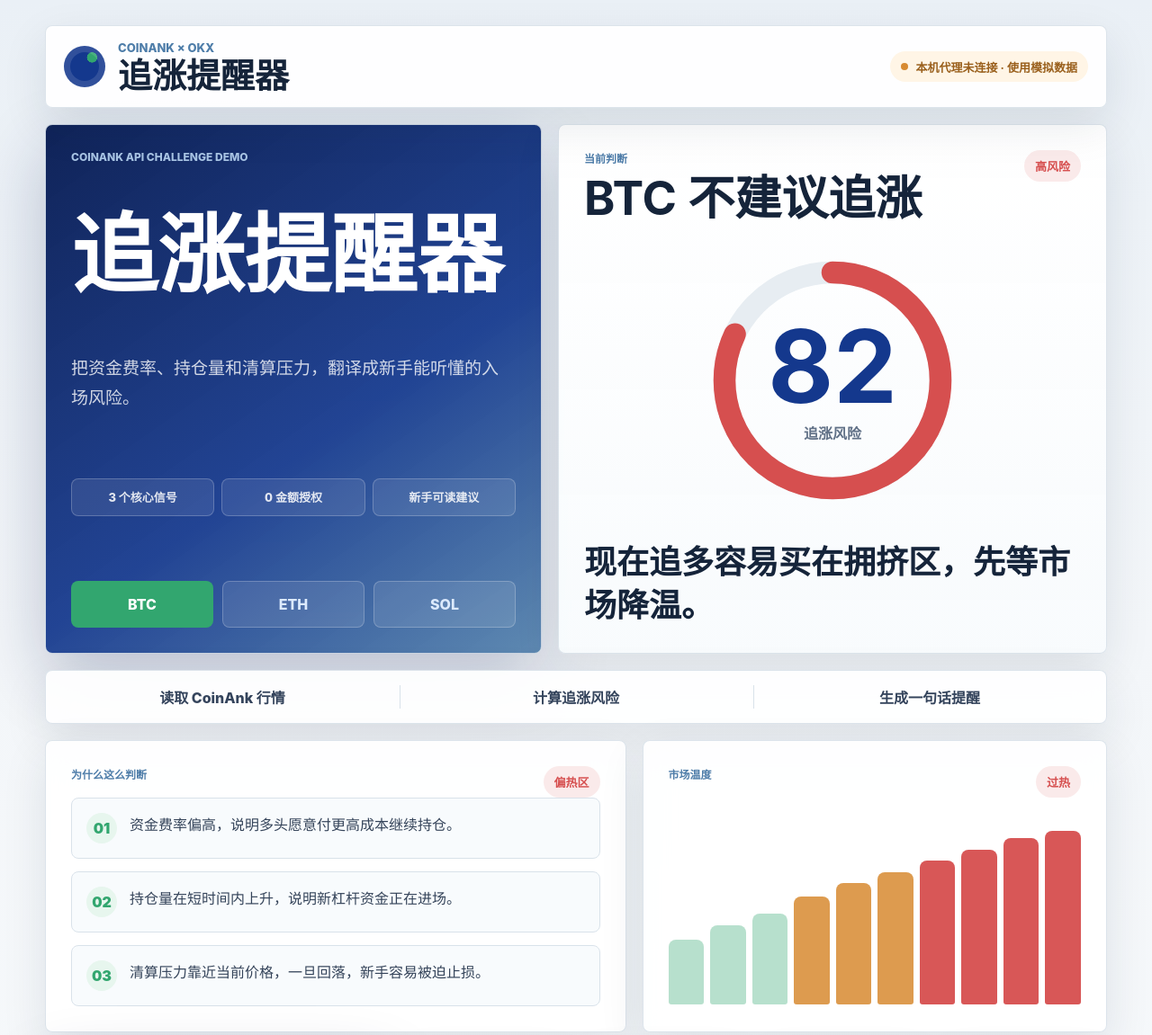
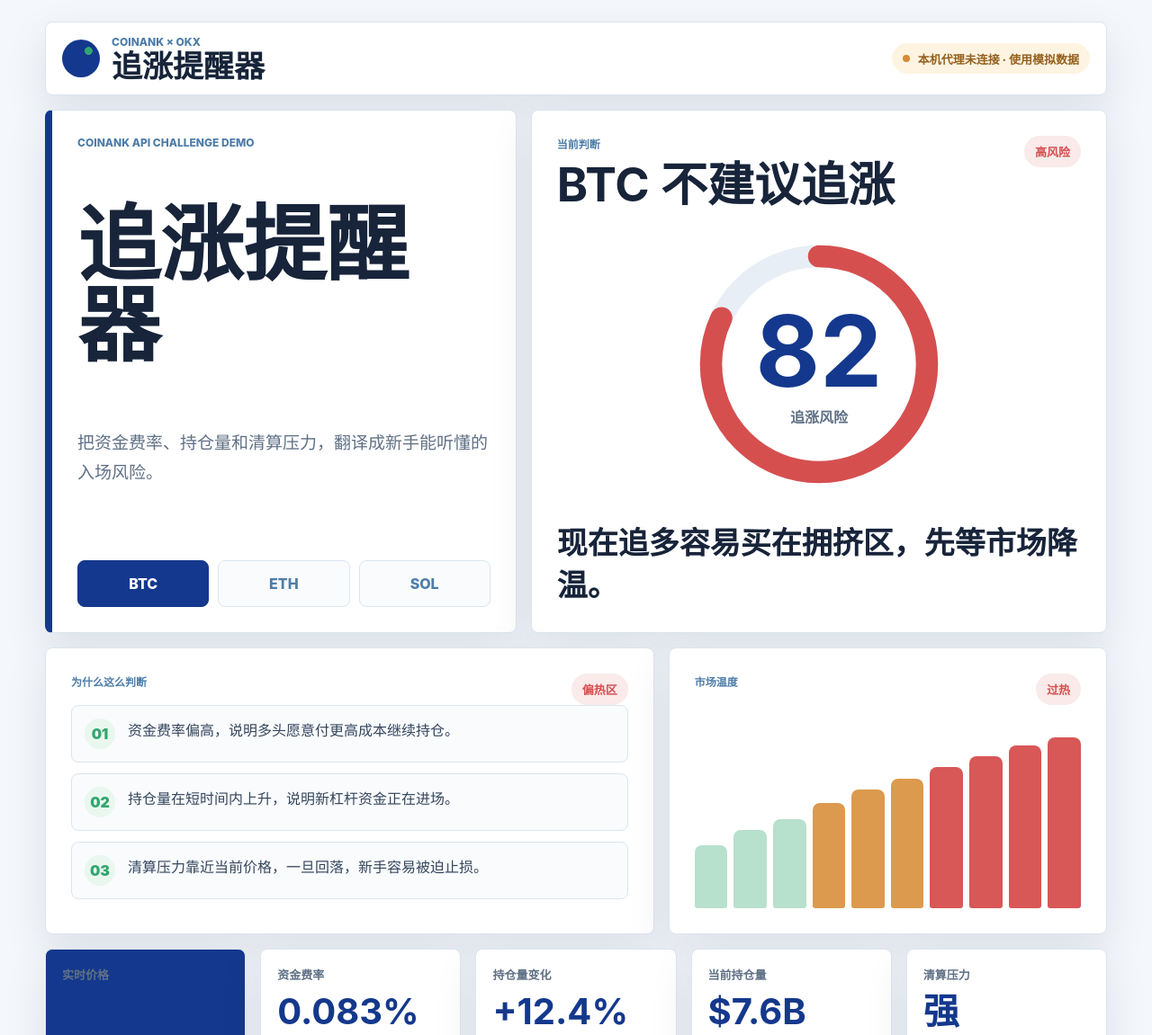
Before and after one commit to ELLE0928/CoinAnk_tracker, a website: page index.html in a window 1280 px wide. Shown: the top 1151 px of the page at 90% size. Drawn offline with Linux system fonts and the light colour scheme; no server answers.

Commit message:
Simplify challenge demo visual design

```diff
--- a/index.html
+++ b/index.html
@@ -27,11 +27,6 @@
           <p class="eyebrow">CoinAnk API Challenge Demo</p>
           <h1>追涨提醒器</h1>
           <p class="lede">把资金费率、持仓量和清算压力，翻译成新手能听懂的入场风险。</p>
-          <div class="proof-strip" aria-label="演示能力">
-            <span>3 个核心信号</span>
-            <span>0 金额授权</span>
-            <span>新手可读建议</span>
-          </div>
           <div class="coin-switcher" role="tablist" aria-label="选择币种">
             <button class="coin-button is-active" type="button" data-symbol="BTC" role="tab" aria-selected="true">BTC</button>
             <button class="coin-button" type="button" data-symbol="ETH" role="tab" aria-selected="false">ETH</button>
@@ -61,12 +56,6 @@
 
           <p class="plain-advice" id="plainAdvice">现在追多容易买在拥挤区，先等市场降温。</p>
         </article>
-      </section>
-
-      <section class="flow-strip" aria-label="工作流程">
-        <span>读取 CoinAnk 行情</span>
-        <span>计算追涨风险</span>
-        <span>生成一句话提醒</span>
       </section>
 
       <section class="dashboard-grid">
--- a/styles.css
+++ b/styles.css
@@ -1,18 +1,16 @@
 :root {
   --navy: #14388d;
-  --navy-deep: #0b1f55;
   --blue: #4e7da9;
   --mint: #32a66f;
-  --mint-soft: #e7f6ee;
-  --bg: #f3f6f9;
+  --mint-soft: #e9f7ef;
+  --bg: #f4f7fb;
   --panel: #ffffff;
-  --ink: #15243a;
-  --muted: #617187;
-  --line: #d9e2ea;
+  --ink: #17243a;
+  --muted: #607186;
+  --line: #dce5ee;
   --amber: #d78a31;
   --red: #d64f4f;
-  --shadow: 0 18px 50px rgba(21, 36, 58, 0.10);
-  --shadow-strong: 0 28px 76px rgba(11, 31, 85, 0.24);
+  --shadow: 0 18px 48px rgba(20, 42, 76, 0.10);
 }
 
 * {
@@ -22,9 +20,7 @@
 body {
   margin: 0;
   min-height: 100vh;
-  background:
-    linear-gradient(180deg, #eaf0f6 0%, var(--bg) 42%, #f8fafc 100%),
-    var(--bg);
+  background: var(--bg);
   color: var(--ink);
   font-family: -apple-system, BlinkMacSystemFont, "Segoe UI", "PingFang SC", "Microsoft YaHei", sans-serif;
 }
@@ -32,7 +28,7 @@
 .app-shell {
   width: min(1180px, calc(100vw - 32px));
   margin: 0 auto;
-  padding: 28px 0;
+  padding: 24px 0 34px;
 }
 
 .topbar,
@@ -41,60 +37,62 @@
 .insight-panel,
 .heat-panel,
 .metric,
-.one-line-panel,
-.flow-strip {
-  border: 1px solid rgba(217, 226, 234, 0.92);
-  background: rgba(255, 255, 255, 0.92);
+.one-line-panel {
+  border: 1px solid var(--line);
+  border-radius: 8px;
+  background: var(--panel);
   box-shadow: var(--shadow);
-  backdrop-filter: blur(16px);
 }
 
 .topbar {
-  position: sticky;
-  top: 14px;
-  z-index: 10;
   display: flex;
   align-items: center;
   justify-content: space-between;
   gap: 18px;
-  padding: 16px 20px;
-  border-radius: 8px;
+  padding: 14px 18px;
 }
 
 .brand {
   display: inline-flex;
   align-items: center;
-  gap: 14px;
+  gap: 13px;
   color: inherit;
   text-decoration: none;
 }
 
 .brand-mark {
-  width: 46px;
-  height: 46px;
+  width: 42px;
+  height: 42px;
   border-radius: 50%;
   background:
-    radial-gradient(circle at 68% 28%, var(--mint) 0 12%, transparent 13%),
+    radial-gradient(circle at 70% 30%, var(--mint) 0 10%, transparent 11%),
     var(--navy);
-  box-shadow: inset 0 0 0 7px rgba(255, 255, 255, 0.12);
 }
 
 .brand-copy {
   display: grid;
-  gap: 4px;
+  gap: 3px;
 }
 
-.brand-kicker {
+.brand-kicker,
+.eyebrow,
+.panel-label {
+  margin: 0 0 10px;
   color: var(--blue);
-  font-size: 13px;
+  font-size: 12px;
   font-weight: 800;
   letter-spacing: 0;
   text-transform: uppercase;
 }
 
+.brand-kicker {
+  margin: 0;
+  font-size: 12px;
+}
+
 .brand-name {
   color: var(--ink);
-  font-size: clamp(24px, 5vw, 38px);
+  font-size: clamp(22px, 4vw, 34px);
   font-weight: 780;
   line-height: 1;
   letter-spacing: 0;
@@ -108,18 +106,10 @@
   padding: 0 12px;
   border-radius: 999px;
   background: var(--mint-soft);
-  color: #267650;
+  color: #24734d;
   font-size: 13px;
-  font-weight: 700;
-}
-
-.is-offline .data-status {
-  background: #fff5e6;
-  color: #9a601d;
-}
-
-.is-offline .status-dot {
-  background: var(--amber);
+  font-weight: 760;
+  white-space: nowrap;
 }
 
 .status-dot {
@@ -129,18 +119,26 @@
   background: var(--mint);
 }
 
+.is-offline .data-status {
+  background: #fff4e2;
+  color: #93601e;
+}
+
+.is-offline .status-dot {
+  background: var(--amber);
+}
+
 .hero-grid,
 .dashboard-grid,
 .metric-grid,
-.one-line-panel,
-.flow-strip {
-  margin-top: 18px;
+.one-line-panel {
+  margin-top: 16px;
 }
 
 .hero-grid {
   display: grid;
-  grid-template-columns: minmax(0, 0.95fr) minmax(360px, 1.05fr);
-  gap: 18px;
+  grid-template-columns: minmax(0, 0.9fr) minmax(380px, 1.1fr);
+  gap: 16px;
 }
 
 .hero-copy,
@@ -148,40 +146,14 @@
 .insight-panel,
 .heat-panel,
 .one-line-panel {
-  border-radius: 8px;
   padding: 28px;
 }
 
 .hero-copy {
-  min-height: 420px;
+  min-height: 360px;
   display: grid;
   align-content: space-between;
-  position: relative;
-  overflow: hidden;
-  background:
-    linear-gradient(145deg, rgba(11, 31, 85, 0.98), rgba(20, 56, 141, 0.94) 58%, rgba(78, 125, 169, 0.90));
-  box-shadow: var(--shadow-strong);
-}
-
-.hero-copy .eyebrow,
-.hero-copy h1,
-.hero-copy .lede {
-  position: relative;
-  z-index: 1;
-}
-
-.hero-copy .eyebrow {
-  color: #a8c4e4;
-}
-
-.eyebrow,
-.panel-label {
-  margin: 0 0 10px;
-  color: var(--blue);
-  font-size: 12px;
-  font-weight: 800;
-  letter-spacing: 0;
-  text-transform: uppercase;
+  border-left: 8px solid var(--navy);
 }
 
 h1,
@@ -191,85 +163,47 @@
 }
 
 h1 {
+  max-width: 7em;
   margin-bottom: 18px;
   color: var(--ink);
-  font-size: clamp(48px, 9vw, 96px);
-  font-weight: 760;
-  line-height: 0.95;
+  font-size: clamp(54px, 8vw, 92px);
+  font-weight: 780;
+  line-height: 0.98;
   letter-spacing: 0;
-}
-
-.hero-copy h1 {
-  color: #fff;
-  max-width: 6em;
 }
 
 h2 {
   margin-bottom: 0;
-  font-size: clamp(28px, 5vw, 52px);
-  line-height: 1.05;
+  font-size: clamp(30px, 5vw, 52px);
+  line-height: 1.06;
   letter-spacing: 0;
 }
 
 .lede {
-  max-width: 520px;
+  max-width: 500px;
   margin-bottom: 0;
   color: var(--muted);
   font-size: 19px;
   line-height: 1.75;
 }
 
-.hero-copy .lede {
-  color: rgba(255, 255, 255, 0.80);
-}
-
-.proof-strip {
-  position: relative;
-  z-index: 1;
-  display: grid;
-  grid-template-columns: repeat(3, minmax(0, 1fr));
-  gap: 8px;
-  margin: 26px 0;
-}
-
-.proof-strip span {
-  min-height: 42px;
-  display: grid;
-  place-items: center;
-  padding: 0 10px;
-  border: 1px solid rgba(255, 255, 255, 0.22);
-  border-radius: 8px;
-  background: rgba(255, 255, 255, 0.09);
-  color: rgba(255, 255, 255, 0.86);
-  font-size: 13px;
-  font-weight: 800;
-  text-align: center;
-}
-
 .coin-switcher {
-  position: relative;
-  z-index: 1;
   display: grid;
   grid-template-columns: repeat(3, minmax(76px, 1fr));
   gap: 10px;
+  margin-top: 30px;
 }
 
 .coin-button {
   min-height: 52px;
   border: 1px solid var(--line);
   border-radius: 8px;
-  background: #f8fbfd;
+  background: #f9fbfd;
   color: var(--blue);
   font: inherit;
   font-weight: 850;
   cursor: pointer;
   transition: transform 160ms ease, background 160ms ease, color 160ms ease, border-color 160ms ease;
-}
-
-.hero-copy .coin-button {
-  border-color: rgba(255, 255, 255, 0.22);
-  background: rgba(255, 255, 255, 0.10);
-  color: #dceafe;
 }
 
 .coin-button:hover {
@@ -287,17 +221,9 @@
   color: #fff;
 }
 
-.hero-copy .coin-button.is-active {
-  border-color: rgba(50, 166, 111, 0.85);
-  background: var(--mint);
-  color: #fff;
-}
-
 .signal-card {
   display: grid;
-  gap: 24px;
-  background:
-    linear-gradient(180deg, rgba(255, 255, 255, 0.98), rgba(248, 251, 253, 0.96));
+  gap: 22px;
 }
 
 .signal-top,
@@ -339,7 +265,7 @@
 }
 
 .track {
-  stroke: #e7edf2;
+  stroke: #e8eef5;
 }
 
 .progress {
@@ -360,7 +286,7 @@
 
 .score-copy strong {
   color: var(--navy);
-  font-size: clamp(70px, 13vw, 112px);
+  font-size: clamp(72px, 12vw, 110px);
   line-height: 0.92;
 }
 
@@ -373,49 +299,20 @@
 .plain-advice,
 .one-line {
   margin-bottom: 0;
-  font-size: clamp(22px, 4vw, 36px);
+  font-size: clamp(22px, 3.5vw, 34px);
   font-weight: 850;
-  line-height: 1.35;
-}
-
-.flow-strip {
-  display: grid;
-  grid-template-columns: repeat(3, minmax(0, 1fr));
-  gap: 1px;
-  overflow: hidden;
-  border-radius: 8px;
-}
-
-.flow-strip span {
-  position: relative;
-  min-height: 58px;
-  display: grid;
-  place-items: center;
-  padding: 0 16px;
-  color: #34445c;
-  font-weight: 850;
-  text-align: center;
-}
-
-.flow-strip span + span::before {
-  content: "";
-  position: absolute;
-  left: 0;
-  top: 16px;
-  bottom: 16px;
-  width: 1px;
-  background: var(--line);
+  line-height: 1.38;
 }
 
 .dashboard-grid {
   display: grid;
-  grid-template-columns: minmax(0, 1fr) minmax(320px, 0.8fr);
-  gap: 18px;
+  grid-template-columns: minmax(0, 1fr) minmax(320px, 0.72fr);
+  gap: 16px;
 }
 
 .reason-list {
   display: grid;
-  gap: 14px;
+  gap: 12px;
   margin: 0;
   padding: 0;
   list-style: none;
@@ -426,11 +323,11 @@
   grid-template-columns: 34px 1fr;
   gap: 14px;
   align-items: start;
-  padding: 16px;
+  padding: 14px;
   border: 1px solid var(--line);
   border-radius: 8px;
-  background: #f8fbfd;
-  color: #35445a;
+  background: #f9fbfd;
+  color: #35465d;
   line-height: 1.65;
 }
 
@@ -451,7 +348,7 @@
   grid-template-columns: repeat(10, 1fr);
   gap: 7px;
   align-items: end;
-  min-height: 210px;
+  min-height: 206px;
   margin-top: 20px;
 }
 
@@ -464,7 +361,7 @@
 
 .heat-bar.is-warm {
   background: var(--amber);
-  opacity: 0.85;
+  opacity: 0.86;
 }
 
 .heat-bar.is-hot {
@@ -474,20 +371,17 @@
 
 .metric-grid {
   display: grid;
-  grid-template-columns: repeat(6, minmax(0, 1fr));
-  gap: 18px;
+  grid-template-columns: repeat(5, minmax(0, 1fr));
+  gap: 16px;
 }
 
 .metric {
-  min-height: 176px;
-  padding: 20px;
-  border-radius: 8px;
+  min-height: 172px;
+  padding: 18px;
 }
 
 .metric-spotlight {
-  grid-column: span 2;
-  background: linear-gradient(145deg, rgba(20, 56, 141, 0.96), rgba(78, 125, 169, 0.92));
-  box-shadow: var(--shadow-strong);
+  background: var(--navy);
 }
 
 .metric-spotlight span,
@@ -513,7 +407,7 @@
   display: block;
   margin-bottom: 14px;
   color: var(--navy);
-  font-size: clamp(26px, 3.4vw, 42px);
+  font-size: clamp(26px, 3.2vw, 40px);
   line-height: 1;
   overflow-wrap: anywhere;
 }
@@ -527,7 +421,7 @@
 
 .one-line-panel {
   display: grid;
-  grid-template-columns: minmax(0, 1fr) minmax(280px, 340px);
+  grid-template-columns: minmax(0, 1fr) minmax(280px, 330px);
   gap: 24px;
   align-items: center;
 }
@@ -536,8 +430,7 @@
   padding: 18px;
   border: 1px solid var(--line);
   border-radius: 8px;
-  background:
-    linear-gradient(135deg, #f7fbfd, var(--mint-soft));
+  background: #f9fbfd;
 }
 
 .source-card strong {
@@ -553,7 +446,7 @@
   margin-top: 16px;
   border: 0;
   border-radius: 8px;
-  background: var(--navy);
+  background: var(--mint);
   color: white;
   font: inherit;
   font-weight: 850;
@@ -562,12 +455,18 @@
 }
 
 .push-button:hover {
-  background: #0f2f78;
+  background: #2b9362;
 }
 
 .push-button:disabled {
   cursor: wait;
   opacity: 0.72;
+}
+
+@media (max-width: 1040px) {
+  .metric-grid {
+    grid-template-columns: repeat(2, minmax(0, 1fr));
+  }
 }
 
 @media (max-width: 880px) {
@@ -581,45 +480,36 @@
   .hero-grid,
   .dashboard-grid,
   .metric-grid,
-  .one-line-panel,
-  .flow-strip,
-  .proof-strip {
+  .one-line-panel {
     grid-template-columns: 1fr;
   }
 
-  .topbar {
-    position: static;
-  }
-
   .hero-copy {
-    min-height: 360px;
-  }
-
-  .flow-strip span + span::before {
-    left: 18px;
-    right: 18px;
-    top: 0;
-    bottom: auto;
-    width: auto;
-    height: 1px;
+    min-height: 340px;
   }
 
   .brand-mark {
     width: 38px;
     height: 38px;
   }
+}
 
-  .metric-spotlight {
-    grid-column: auto;
+@media (max-width: 560px) {
+  .app-shell {
+    width: min(100% - 20px, 1180px);
+    padding-top: 10px;
+  }
+
+  .topbar,
+  .hero-copy,
+  .signal-card,
+  .insight-panel,
+  .heat-panel,
+  .one-line-panel {
+    padding: 18px;
+  }
+
+  .data-status {
+    white-space: normal;
   }
 }
-
-@media (min-width: 881px) and (max-width: 1120px) {
-  .metric-grid {
-    grid-template-columns: repeat(2, minmax(0, 1fr));
-  }
-
-  .metric-spotlight {
-    grid-column: span 2;
-  }
-}
```
